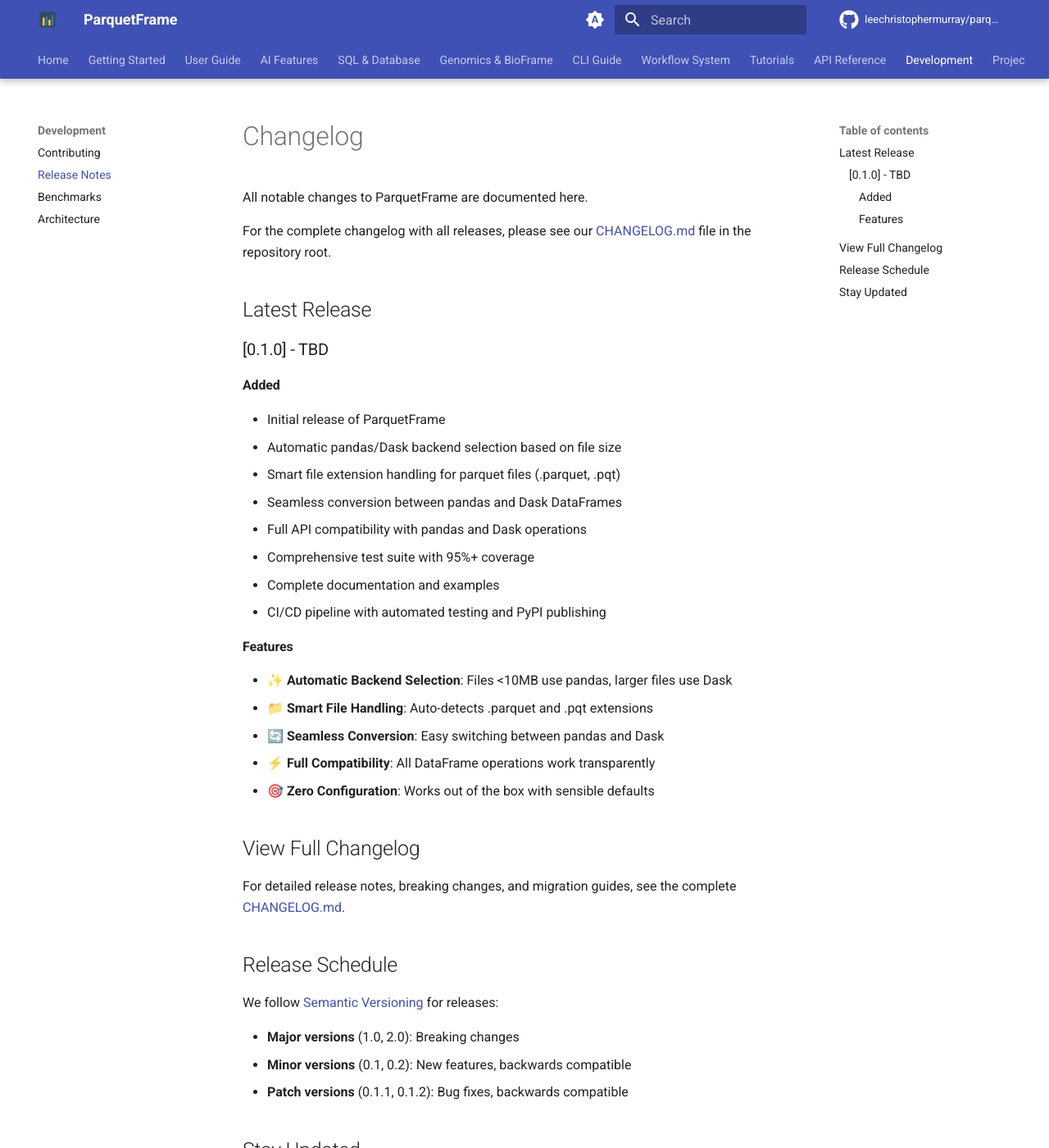
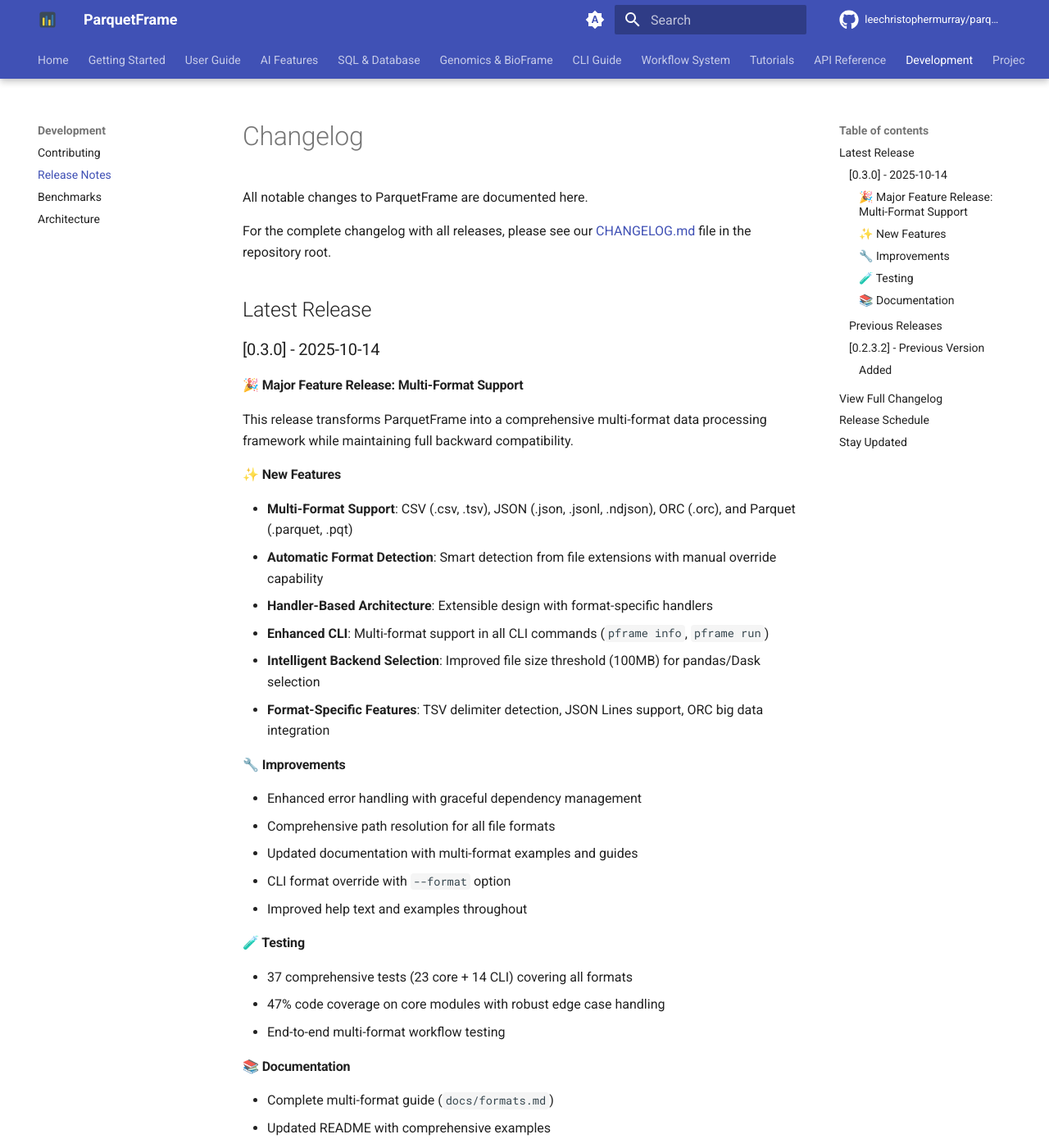
Before and after one commit to leechristophermurray/parquetframe, an MkDocs documentation site: the page built from docs/changelog.md, in a window 1280 px wide and 1400 px high. Shown: the whole window at 82% size. Built offline with MkDocs 1.6.1 and Material for MkDocs 9.7.7, drawn with Linux system fonts in a browser that asks for light colours; comment, search, counter and statistics services are not loaded; the version menu is left out; some of the changed text lies outside the part shown.

Commit message:
chore: bump version to 0.3.0 for multi-format support release
- Update version in pyproject.toml from 0.2.3.2 to 0.3.0
- Update project description to highlight multi-format capabilities
- Add new keywords: csv, json, orc, multi-format, file-format
- Update README development status to reflect v0.3.0 features
- Update docs index with multi-format support highlights
- Add comprehensive v0.3.0 changelog entry with all new features
- Document 37 comprehensive tests and enhanced documentation
- Prepare for production release of multi-format framework

```diff
--- a/docs/changelog.md
+++ b/docs/changelog.md
@@ -6,24 +6,51 @@
 
 ## Latest Release
 
-### [0.1.0] - TBD
+### [0.3.0] - 2025-10-14
+
+#### 🎉 Major Feature Release: Multi-Format Support
+
+This release transforms ParquetFrame into a comprehensive multi-format data processing framework while maintaining full backward compatibility.
+
+#### ✨ New Features
+- **Multi-Format Support**: CSV (.csv, .tsv), JSON (.json, .jsonl, .ndjson), ORC (.orc), and Parquet (.parquet, .pqt)
+- **Automatic Format Detection**: Smart detection from file extensions with manual override capability
+- **Handler-Based Architecture**: Extensible design with format-specific handlers
+- **Enhanced CLI**: Multi-format support in all CLI commands (`pframe info`, `pframe run`)
+- **Intelligent Backend Selection**: Improved file size threshold (100MB) for pandas/Dask selection
+- **Format-Specific Features**: TSV delimiter detection, JSON Lines support, ORC big data integration
+
+#### 🔧 Improvements
+- Enhanced error handling with graceful dependency management
+- Comprehensive path resolution for all file formats
+- Updated documentation with multi-format examples and guides
+- CLI format override with `--format` option
+- Improved help text and examples throughout
+
+#### 🧪 Testing
+- 37 comprehensive tests (23 core + 14 CLI) covering all formats
+- 47% code coverage on core modules with robust edge case handling
+- End-to-end multi-format workflow testing
+
+#### 📚 Documentation
+- Complete multi-format guide (`docs/formats.md`)
+- Updated README with comprehensive examples
+- Enhanced CLI documentation
+- Format-specific usage patterns and best practices
+
+### Previous Releases
+
+### [0.2.3.2] - Previous Version
 
 #### Added
-- Initial release of ParquetFrame
 - Automatic pandas/Dask backend selection based on file size
 - Smart file extension handling for parquet files (.parquet, .pqt)
 - Seamless conversion between pandas and Dask DataFrames
 - Full API compatibility with pandas and Dask operations
-- Comprehensive test suite with 95%+ coverage
-- Complete documentation and examples
-- CI/CD pipeline with automated testing and PyPI publishing
-
-#### Features
-- ✨ **Automatic Backend Selection**: Files <10MB use pandas, larger files use Dask
-- 📁 **Smart File Handling**: Auto-detects .parquet and .pqt extensions
-- 🔄 **Seamless Conversion**: Easy switching between pandas and Dask
-- ⚡ **Full Compatibility**: All DataFrame operations work transparently
-- 🎯 **Zero Configuration**: Works out of the box with sensible defaults
+- Comprehensive CLI interface
+- SQL query support with DuckDB
+- AI-powered natural language queries
+- Performance benchmarking tools
 
 ## View Full Changelog
 
```
Also changed, not shown: README.md (+1 -1 lines), docs/index.md (+4 -2 lines), pyproject.toml (+5 -5 lines).
